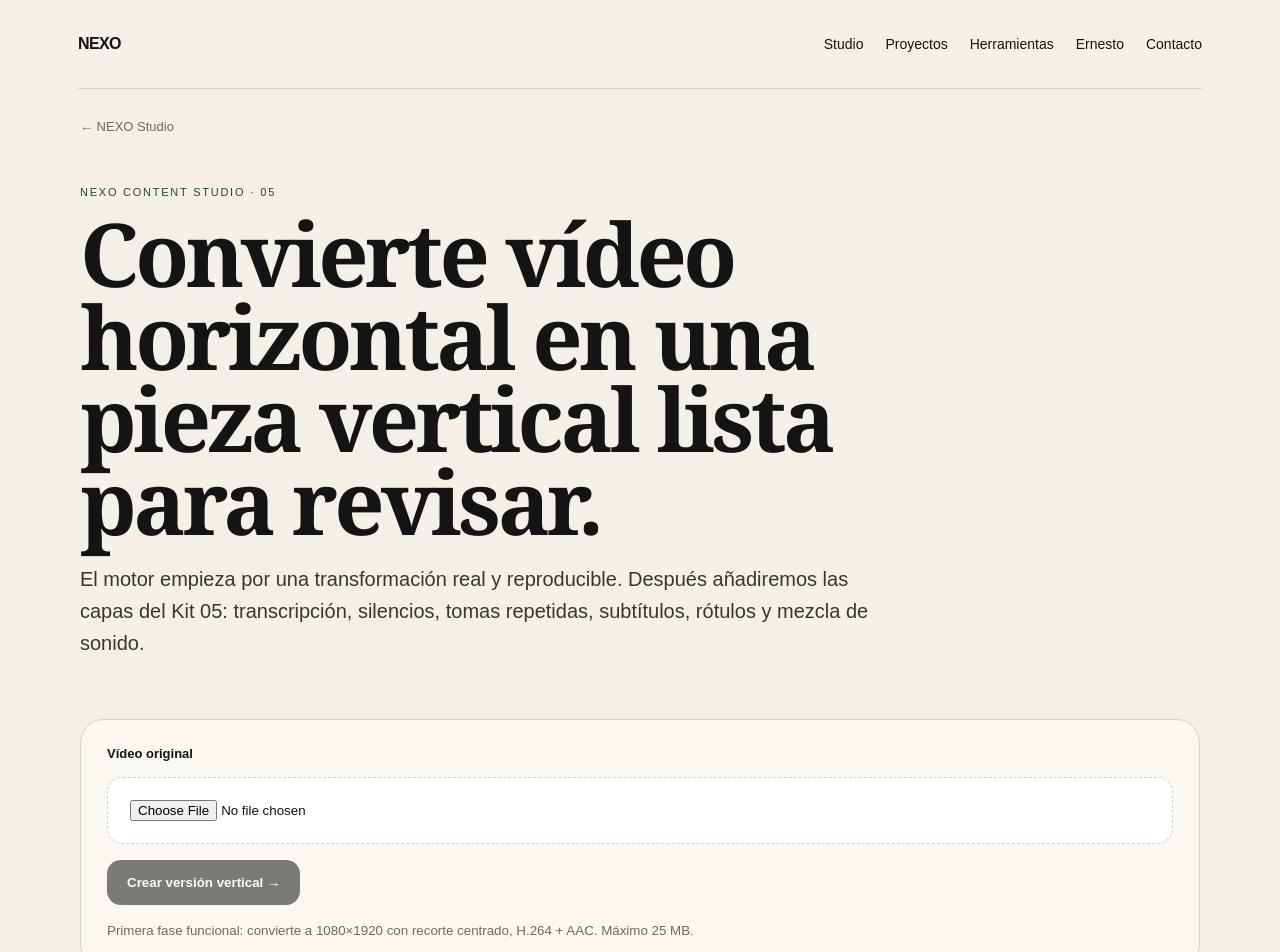
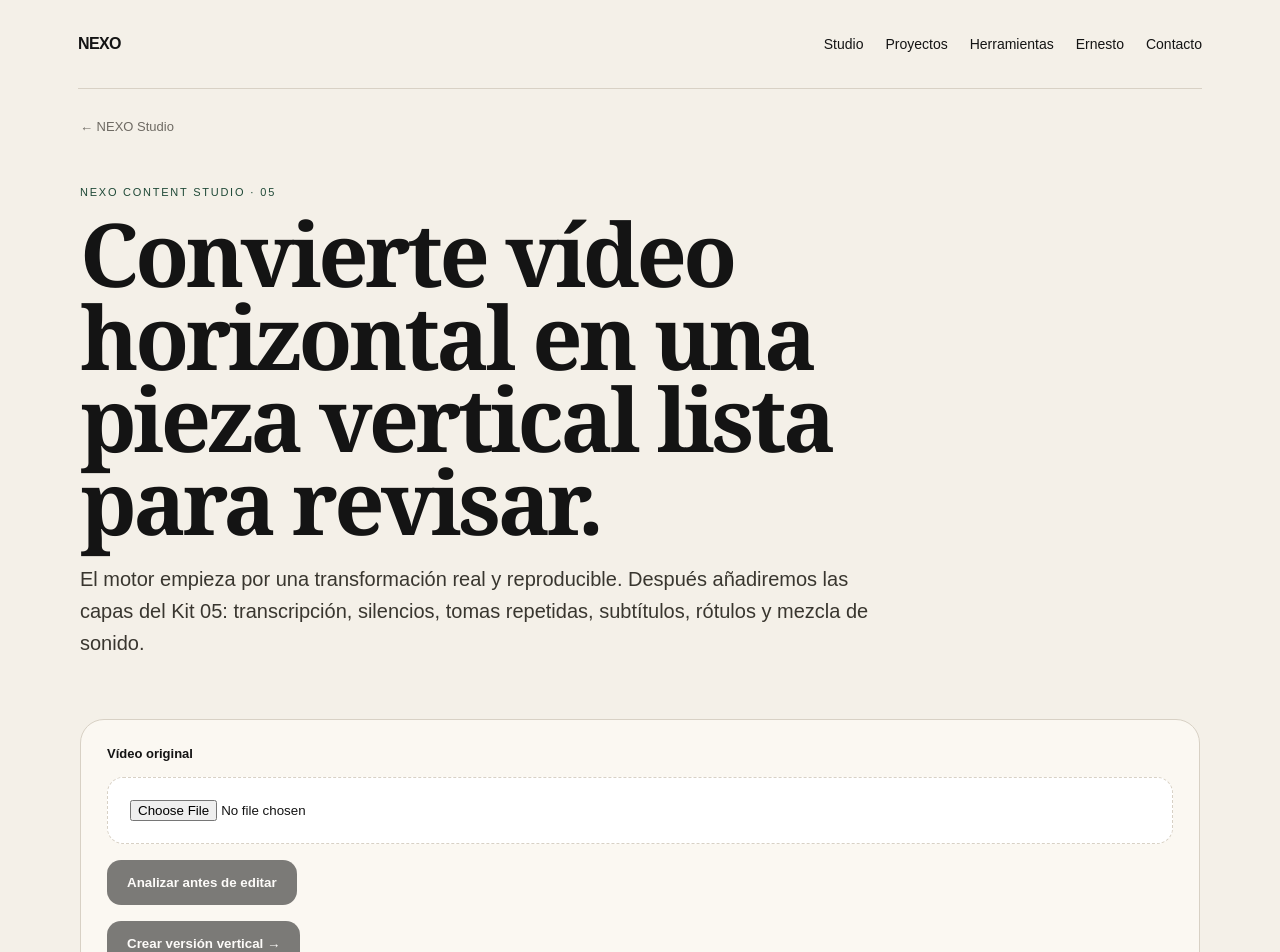
Before and after one commit to ernest196391/ernesto-rondon-nexo, a Next.js app: page /studio/content in a window 1280 px wide. Shown: the top 952 px of the page. Built offline with nearby package versions, Linux system fonts and the light colour scheme.

Commit message:
feat: show Kit 05 analysis plan before render

```diff
--- a/app/studio/content/ContentStudioClient.tsx
+++ b/app/studio/content/ContentStudioClient.tsx
@@ -2,15 +2,43 @@
 
 import { FormEvent, useEffect, useState } from "react";
 
+type AnalysisStep = { id: number; name: string; status: string; evidence: string };
+type AnalysisResult = {
+  source?: { durationSeconds?: number | null; width?: number | null; height?: number | null; hasAudio?: boolean };
+  steps?: AnalysisStep[];
+  truthPolicy?: string;
+};
+
 export default function ContentStudioClient() {
   const [file, setFile] = useState<File | null>(null);
   const [loading, setLoading] = useState(false);
+  const [analyzing, setAnalyzing] = useState(false);
   const [error, setError] = useState("");
   const [resultUrl, setResultUrl] = useState("");
+  const [analysis, setAnalysis] = useState<AnalysisResult | null>(null);
 
   useEffect(() => () => {
     if (resultUrl) URL.revokeObjectURL(resultUrl);
   }, [resultUrl]);
+
+  async function analyze() {
+    if (!file) return;
+    setAnalyzing(true);
+    setError("");
+    setAnalysis(null);
+    const body = new FormData();
+    body.append("file", file);
+    try {
+      const response = await fetch("/api/studio/content/analyze", { method: "POST", body });
+      const data = (await response.json().catch(() => ({}))) as AnalysisResult & { error?: string };
+      if (!response.ok) throw new Error(data.error || "No se pudo analizar el vídeo.");
+      setAnalysis(data);
+    } catch (err) {
+      setError(err instanceof Error ? err.message : "No se pudo analizar el vídeo.");
+    } finally {
+      setAnalyzing(false);
+    }
+  }
 
   async function submit(event: FormEvent) {
     event.preventDefault();
@@ -19,7 +47,6 @@ export default function ContentStudioClient() {
     setError("");
     if (resultUrl) URL.revokeObjectURL(resultUrl);
     setResultUrl("");
-
     const body = new FormData();
     body.append("file", file);
     try {
@@ -40,16 +67,25 @@ export default function ContentStudioClient() {
   return <div className="content-app">
     <form onSubmit={submit} className="content-form">
       <label htmlFor="content-file">Vídeo original</label>
-      <input id="content-file" type="file" accept="video/mp4,video/quicktime,video/webm,video/x-m4v" required onChange={(e) => setFile(e.target.files?.[0] || null)} />
+      <input id="content-file" type="file" accept="video/mp4,video/quicktime,video/webm,video/x-m4v" required onChange={(e) => { setFile(e.target.files?.[0] || null); setAnalysis(null); }} />
       {file && <div className="content-file"><strong>{file.name}</strong><span>{(file.size / 1024 / 1024).toFixed(1)} MB</span></div>}
+      <button disabled={analyzing || !file} type="button" onClick={analyze}>{analyzing ? "Analizando…" : "Analizar antes de editar"}</button>
       <button disabled={loading || !file} type="submit">{loading ? "Procesando vídeo…" : "Crear versión vertical →"}</button>
-      <small>Primera fase funcional: convierte a 1080×1920 con recorte centrado, H.264 + AAC. Máximo 25 MB.</small>
+      <small>Kit 05: primero inspecciona la fuente y deja claro qué pasos tienen evidencia real. La versión vertical sale a 1080×1920, H.264/AAC y audio normalizado a -14 LUFS cuando existe pista de audio.</small>
     </form>
 
     {error && <div className="content-error" role="alert">{error}</div>}
 
+    {analysis && <section className="content-result" aria-live="polite">
+      <div><span>PLAN KIT 05</span><h2>NEXO entendió esto.</h2><p>{analysis.truthPolicy}</p></div>
+      <div>
+        <p><strong>Fuente:</strong> {analysis.source?.width || "—"}×{analysis.source?.height || "—"} · {analysis.source?.durationSeconds ? `${analysis.source.durationSeconds.toFixed(1)} s` : "duración no detectada"} · {analysis.source?.hasAudio ? "con audio" : "sin audio detectable"}</p>
+        {analysis.steps?.map(step => <article key={step.id}><strong>{step.id}. {step.name}</strong><p>{step.status} — {step.evidence}</p></article>)}
+      </div>
+    </section>}
+
     {resultUrl && <section className="content-result" aria-live="polite">
-      <div><span>RESULTADO</span><h2>Tu versión vertical está lista.</h2><p>Procesada por el worker de NEXO. Esta fase no añade todavía transcripción, cortes inteligentes ni subtítulos.</p></div>
+      <div><span>RESULTADO</span><h2>Tu versión vertical está lista.</h2><p>Procesada por el worker de NEXO. No se añaden todavía transcripción, cortes inteligentes ni subtítulos si no existe evidencia real para generarlos.</p></div>
       <video src={resultUrl} controls playsInline />
       <a href={resultUrl} download="nexo-vertical.mp4">Descargar MP4</a>
     </section>}
```
